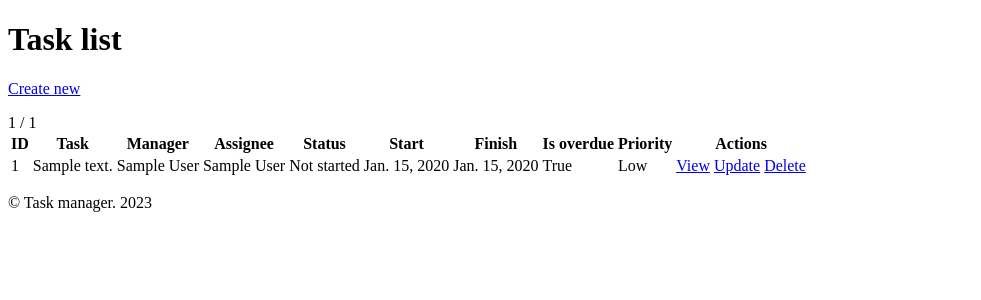
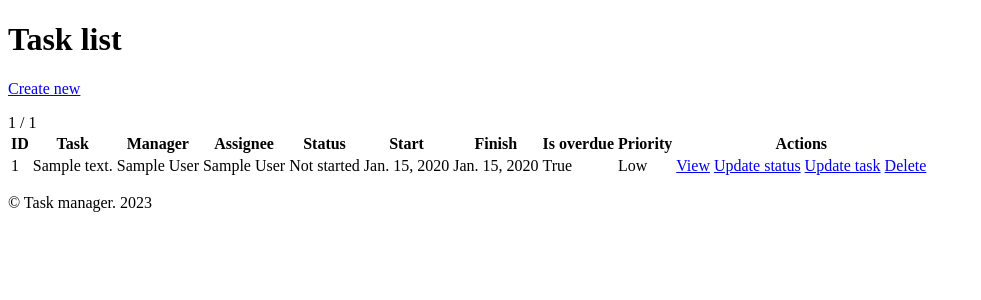
Before and after one commit to bro256/django03, a Django app: page /tasks/ in a window 1280 px wide. Shown: the part 140-440 px from the top of the page, without its empty margins (0-981 px from the left). Run offline with Django 4.2, Linux system fonts and the light colour scheme; the first user in the database is signed in; tables that the repository leaves empty hold one stand-in row (Sample ...).

Commit message:
task_list improvements

```diff
--- a/django03/task_manager/templates/task_manager/task_list.html
+++ b/django03/task_manager/templates/task_manager/task_list.html
@@ -37,8 +37,9 @@
             <td>{{ task.is_overdue }}</td>
             <td>{{ task.get_priority_display }}</td>
             <td><a href="{% url 'task_detail' task.pk %}">View</a></td>
-            <td><a href="{% url 'task_update' task.pk %}">Update</a></td>
-            <td><a href="{% url 'task_delete' task.pk %}">Delete</a></td>
+            <td><a href="{% url 'task_detail' task.pk %}">Update status</a></td>
+            <td>{% if task.owner.username == user.username %}<a href="{% url 'task_update' task.pk %}">Update task</a>{% endif %}</td>
+            <td>{% if task.owner.username == user.username %}<a href="{% url 'task_delete' task.pk %}">Delete</a>{% endif %}</td>
         </tr>
         {% comment %} {% endif %} {% endcomment %}
         {% endfor %}
--- a/django03/task_manager/views.py
+++ b/django03/task_manager/views.py
@@ -5,6 +5,7 @@ from django import forms
 from django.contrib import messages
 from django.contrib.auth.mixins import LoginRequiredMixin, UserPassesTestMixin
 from django.http import HttpResponse
+from django.db.models import Q
 from django.shortcuts import render
 from django.views import generic
 from django.shortcuts import render, get_object_or_404
@@ -31,7 +32,7 @@ class TaskListView(generic.ListView):
 
     def get_queryset(self):
         user = self.request.user
-        return Task.objects.filter(owner__username=user.username)
+        return Task.objects.filter(Q(owner__username=user.username) | Q(assignee__username=user.username))
 
 class UserTaskListView(generic.ListView):
     model = Task
```
Also changed, not shown: other parts of django03/task_manager/templates/task_manager/task_list.html (+1 -1 lines).
